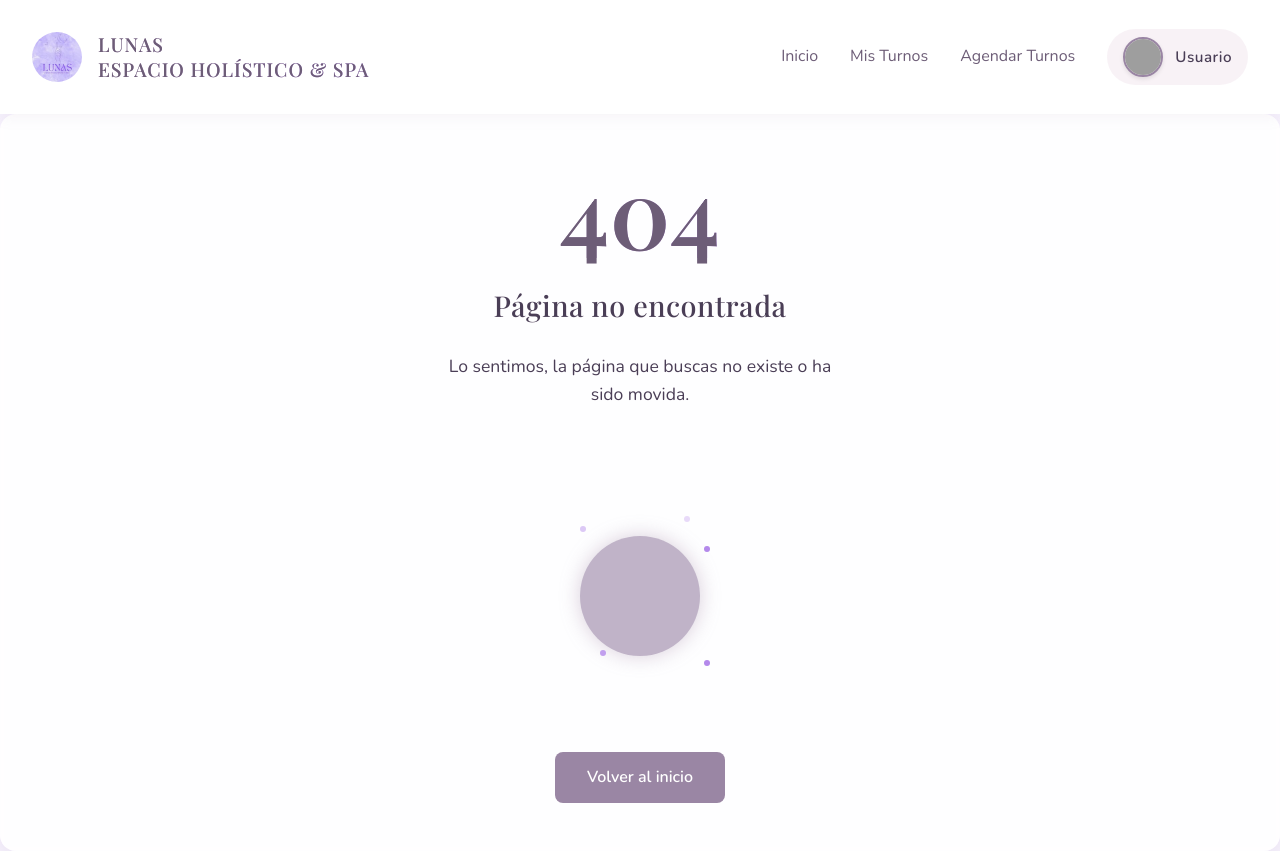
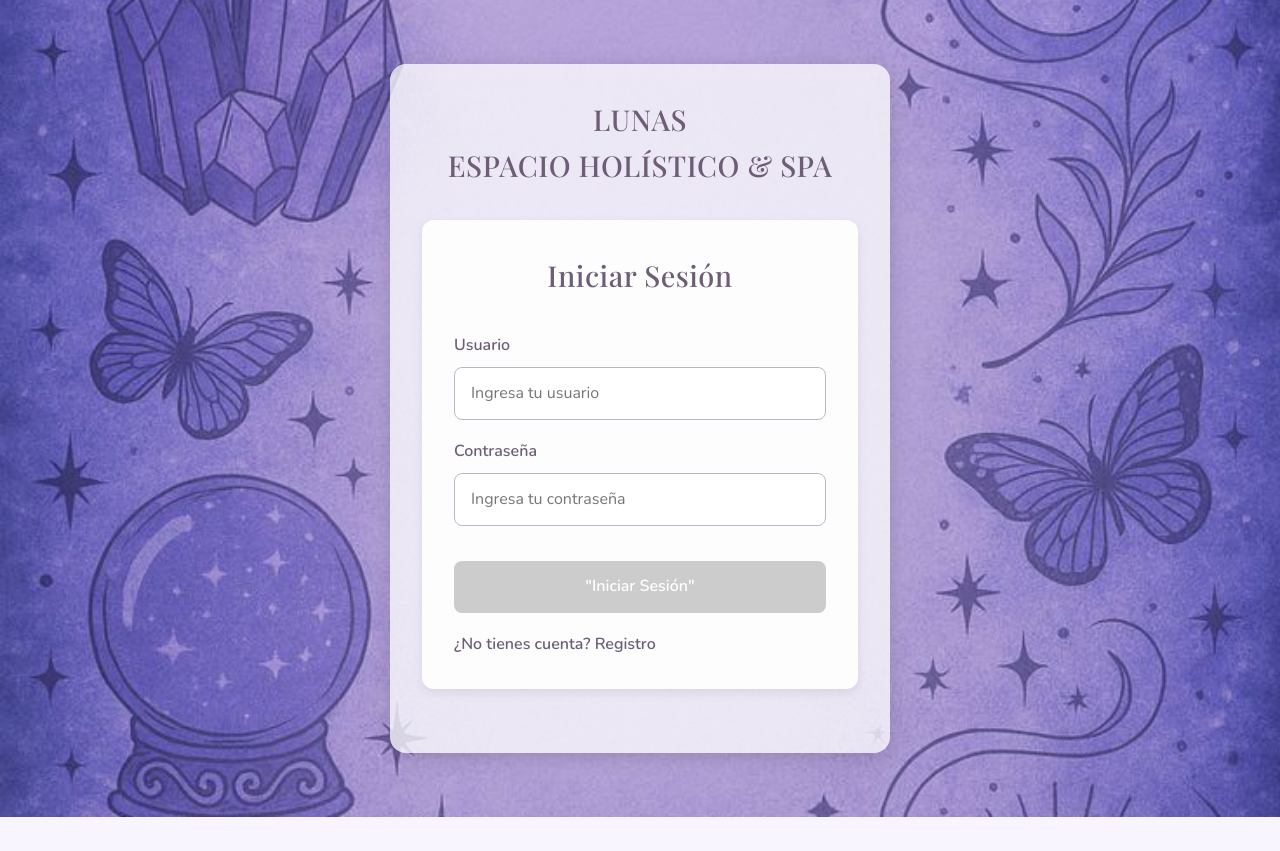
Before and after one commit to MenHec95/M3-Proyecto-1.0.0, a React (Vite) app in the folder front/vite-project/: page /Login in a window 1280 px wide. Before the commit this address had no page. After the commit the page ends 817 px from the top, so only its background shows below. Built offline with nearby package versions, Linux system fonts and the light colour scheme; grey boxes are pictures that could not be loaded.

Commit message:
routing 1.0.3

```diff
--- a/front/vite-project/src/App.jsx
+++ b/front/vite-project/src/App.jsx
@@ -1,3 +1,4 @@
+/* eslint-disable react-hooks/exhaustive-deps */
 import "./App.css";
 import NavbarNoLog from "./components/NavbarNoLog/NavbarNoLog";
 import Navbar from "./components/Navbar/Navbar";
@@ -13,40 +14,46 @@ import { useEffect, useState } from "react";
 function App() {
   const navigate = useNavigate();
   const [userId, setUserId] = useState(localStorage.getItem("userId"));
-  const [isLogged, setIsLogged] = useState(true);
+  const [isLogged, setIsLogged] = useState(false);
+  const [isNotFound, setIsNotFound] = useState(false);
 
   useEffect(() => {
-    const validateRoutes = ["/", "/Register", "/Login"];
+    const validateRoutes = ["/", "/Register", "/Login", "/MisTurnos", "/AgendarTurnos"];
 
+    if (!validateRoutes.includes(location.pathname)) setIsNotFound(true);
+    else setIsNotFound(false);
     if (!isLogged && location.pathname !== "/Register" && location.pathname !== "/Login") {
       navigate("/Login");
     }
-    if (isLogged && location.pathname === "/Register" && location.pathname === "/Login") {
+    if ((isLogged && location.pathname === "/Register") || (isLogged && location.pathname === "/Login")) {
       navigate("/");
     }
-  });
+  }, [location.pathname, userId, navigate]);
   return (
     <>
-      {/* {location.pathname === "/*" ? <></> : <Navbar />} */}
-      {/* <Navbar /> */}
       {!isLogged ? (
         <>
           <Routes>
-            {/* <Route path="/" element={<Home />} /> */}
             <Route path="/Register" element={<Register />} />
             <Route path="/Login" element={<Login />} />
-            <Route path="/*" element={<NotFound />} />
           </Routes>
         </>
       ) : (
         <>
+          {!isNotFound && (
+            <header>
               <Navbar />
+            </header>
+          )}
+
+          <main>
             <Routes>
               <Route path="/" element={<Home />} />
               <Route path="/MisTurnos" element={<MisTurnos />} />
               <Route path="/AgendarTurnos" element={<AgendarTurnos />} />
               <Route path="/*" element={<NotFound />} />
             </Routes>
+          </main>
         </>
       )}
     </>
--- a/front/vite-project/src/components/Navbar/Navbar.jsx
+++ b/front/vite-project/src/components/Navbar/Navbar.jsx
@@ -1,12 +1,11 @@
 import Usuario from "../usuario/Usuario";
 import "./Navbar.css";
-import { useLocation, Link } from "react-router-dom";
+import { Link } from "react-router-dom";
 
 const Navbar = () => {
-  const Location = useLocation();
+  // const Location = useLocation();
 
   return (
-    <header>
     <nav className="navbar-container">
       <div className="navbar-brand">
         <img
@@ -23,13 +22,13 @@ const Navbar = () => {
 
       <ul className="navbar-links">
         <li className="nav-item">
-            <Link to="/">{Location.pathname === "/" ? "" : "Inicio"}</Link>
+          <Link to="/">{location.pathname === "/" ? "" : "Inicio"}</Link>
         </li>
         <li className="nav-item">
-            <Link to="/MisTurnos">{Location.pathname === "/MisTurnos" ? "" : "Mis Turnos"}</Link>
+          <Link to="/MisTurnos">{location.pathname === "/MisTurnos" ? "" : "Mis Turnos"}</Link>
         </li>
         <li className="nav-item">
-            <Link to="/AgendarTurnos">{Location.pathname === "/AgendarTurnos" ? "" : "Agendar Turnos"}</Link>
+          <Link to="/AgendarTurnos">{location.pathname === "/AgendarTurnos" ? "" : "Agendar Turnos"}</Link>
         </li>
 
         <li className="nav-item">
@@ -37,7 +36,6 @@ const Navbar = () => {
         </li>
       </ul>
     </nav>
-    </header>
   );
 };
 
--- a/front/vite-project/src/views/Login/Login.jsx
+++ b/front/vite-project/src/views/Login/Login.jsx
@@ -44,6 +44,11 @@ export default function Login() {
   return (
     <div className="login-section">
       <div className="login-overlay">
+        <h2 className="login-title">
+          LUNAS
+          <br />
+          ESPACIO HOLÍSTICO & SPA
+        </h2>
         <form className="login-form" onSubmit={formik.handleSubmit}>
           <h2 className="login-title">Iniciar Sesión</h2>
 
--- a/front/vite-project/src/views/Register/Register.jsx
+++ b/front/vite-project/src/views/Register/Register.jsx
@@ -62,6 +62,11 @@ export default function Register() {
   return (
     <div className="register-section">
       <div className="register-overlay">
+        <h2 className="register-title">
+          LUNAS
+          <br />
+          ESPACIO HOLÍSTICO & SPA
+        </h2>
         <form className="register-form" onSubmit={formik.handleSubmit}>
           <h2 className="register-title">Registro de Usuario</h2>
           <label>Nombre y Apellido</label>
```
Lines whose indentation alone changed are shown as unchanged.
